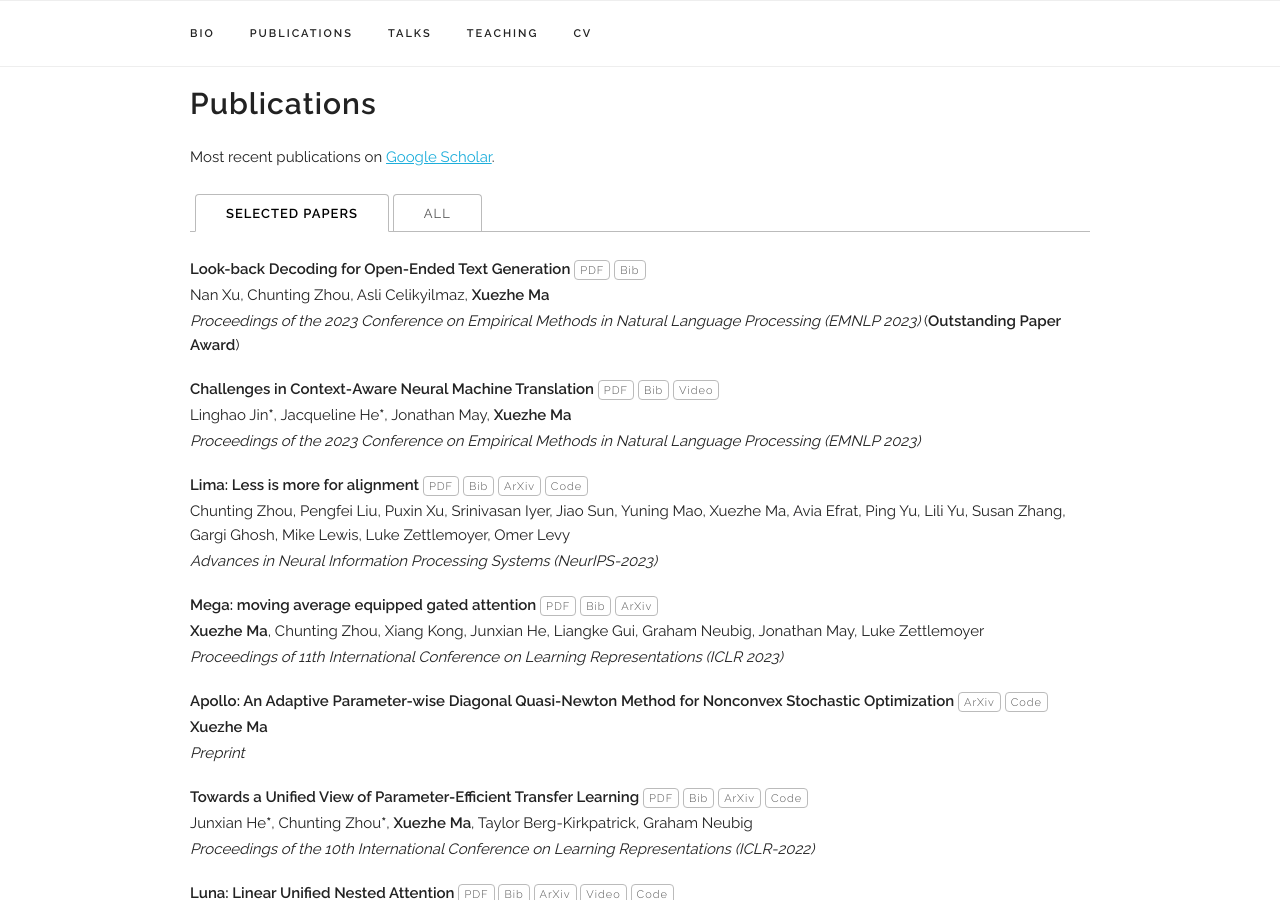
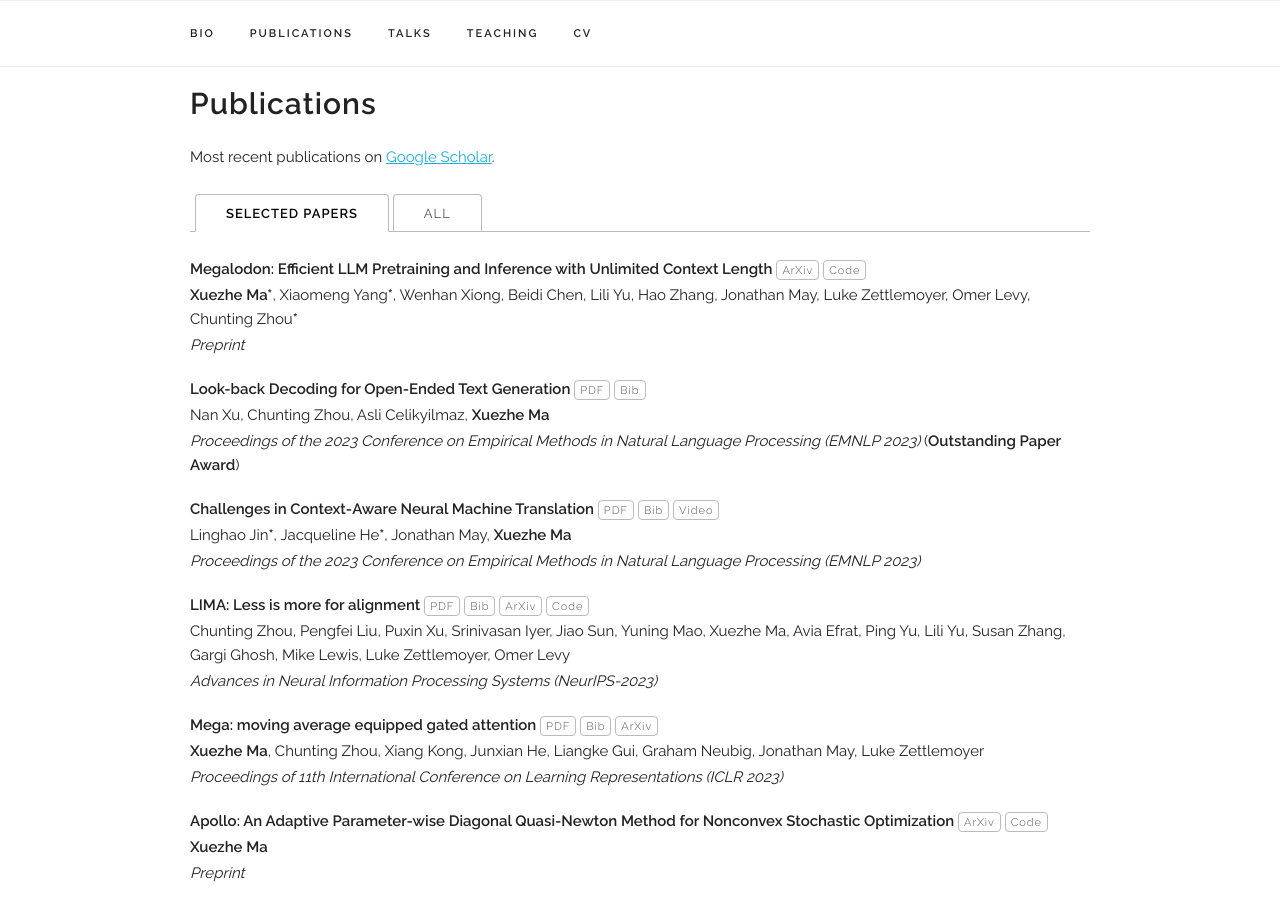
Before and after one commit to XuezheMax/XuezheMax.github.io, a Jekyll site: the page built from index.html, in a window 1280 px wide and 900 px high, scrolled down 1067 px. Built offline with Jekyll 4.4.1, drawn with Linux system fonts in a browser that asks for light colours; some web fonts are replaced.

Commit message:
05/03/2024

```diff
--- a/_data/publications.yaml
+++ b/_data/publications.yaml
@@ -1,4 +1,15 @@
 papers:
+  - title: "Megalodon: Efficient LLM Pretraining and Inference with Unlimited Context Length"
+    authors: "<b>Xuezhe Ma*</b>, Xiaomeng Yang<b>*</b>, Wenhan Xiong, Beidi Chen, Lili Yu, Hao Zhang, Jonathan May, Luke Zettlemoyer, Omer Levy, Chunting Zhou<b>*</b>"
+    venue: "Preprint"
+    arXiv: "https://arxiv.org/abs/2404.08801"
+    code: "https://github.com/XuezheMax/megalodon"
+    selected: y
+    rl: n
+    cv: n
+    nlp: y
+    bio: n
+
   - title: "Look-back Decoding for Open-Ended Text Generation"
     authors: "Nan Xu, Chunting Zhou, Asli Celikyilmaz, <b>Xuezhe Ma</b>"
     venue: "Proceedings of the 2023 Conference on Empirical Methods in Natural Language Processing (EMNLP 2023)"
@@ -34,7 +45,7 @@ papers:
     nlp: y
     bio: n
 
-  - title: "Lima: Less is more for alignment"
+  - title: "LIMA: Less is more for alignment"
     authors: "Chunting Zhou, Pengfei Liu, Puxin Xu, Srinivasan Iyer, Jiao Sun, Yuning Mao, Xuezhe Ma, Avia Efrat, Ping Yu, Lili Yu, Susan Zhang, Gargi Ghosh, Mike Lewis, Luke Zettlemoyer, Omer Levy"
     venue: "Advances in Neural Information Processing Systems (NeurIPS-2023)"
     paper_pdf: "https://proceedings.neurips.cc/paper_files/paper/2023/file/ac662d74829e4407ce1d126477f4a03a-Paper-Conference.pdf"
```
